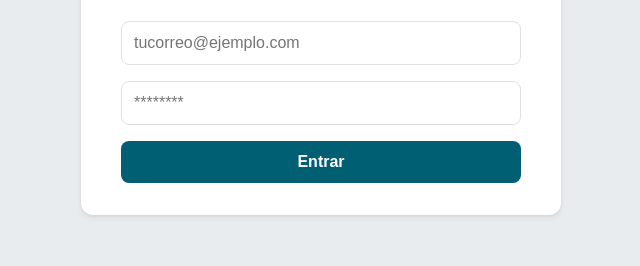
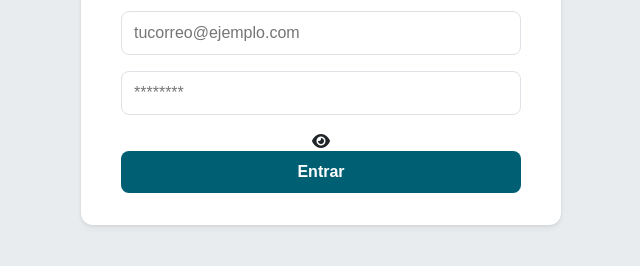
Before and after one commit to CCEPCAHER/ChecklistAR2025, a plain HTML site: page index.html in a window 1280 px wide. Shown: the part 350-616 px from the top of the page, without its empty margins (319-959 px from the left). Drawn offline with Linux system fonts and the light colour scheme; no server answers.

Commit message:
Actualizar index.html

```diff
--- a/index.html
+++ b/index.html
@@ -39,6 +39,7 @@
           required
           aria-label="Correo electrónico"
         />
+        <div class="password-wrapper">
           <input
             type="password"
             id="password-input"
@@ -46,6 +47,8 @@
             required
             aria-label="Contraseña"
           />
+          <i class="fas fa-eye" id="toggle-password-visibility"></i>
+        </div>
         <button type="submit">Entrar</button>
         <p id="login-error" class="hidden"></p>
       </form>
```
Lines whose indentation alone changed are shown as unchanged.
